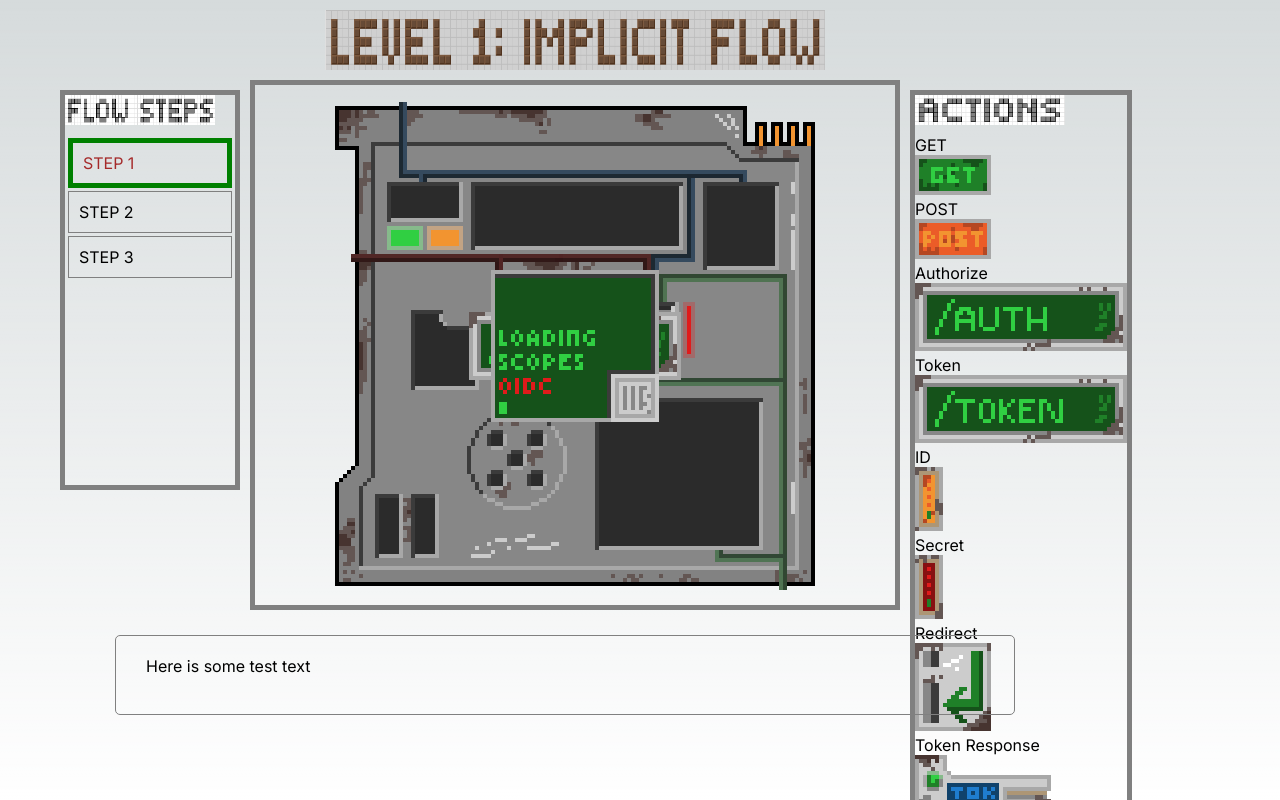
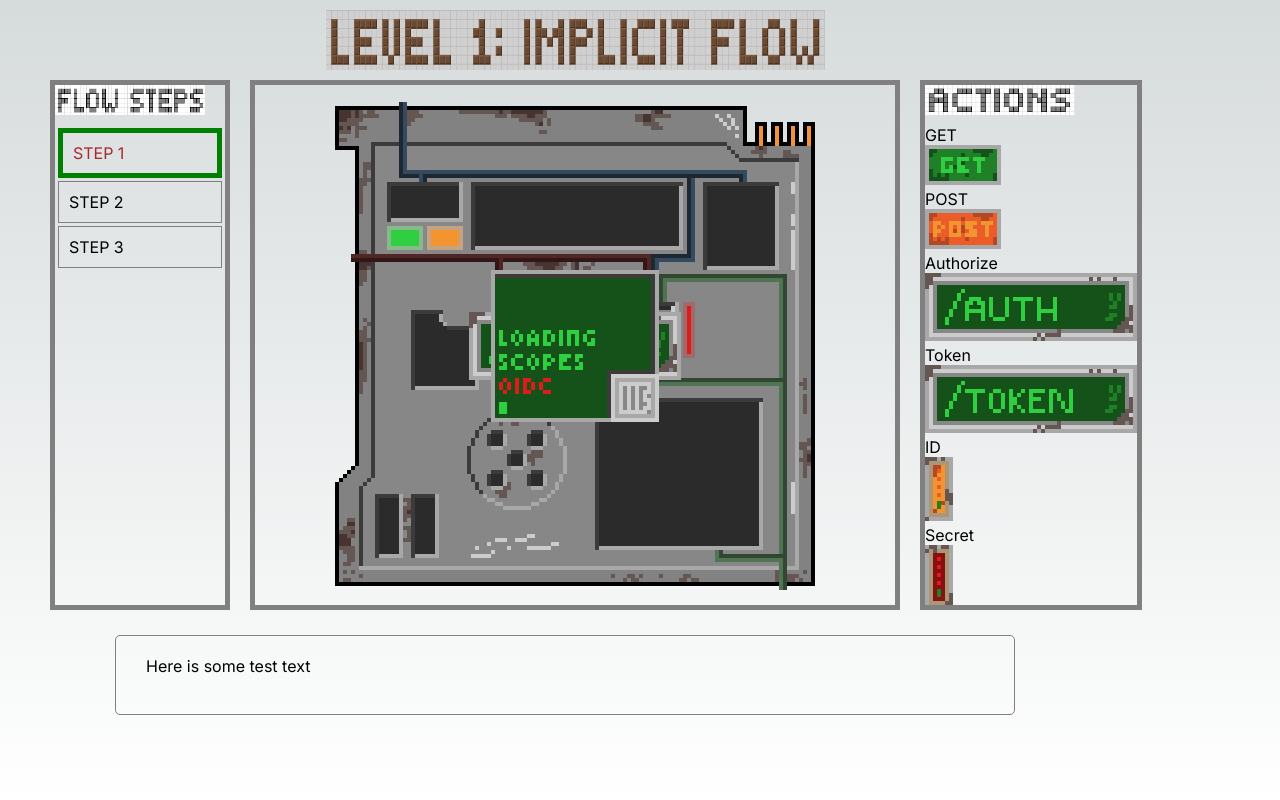
Before and after one commit to mattcobley/oidc-game, a Next.js app: page /game/implicit-flow in a window 1280 px wide. Shown: the top 800 px of the page. Built offline with nearby package versions, Linux system fonts and the light colour scheme.

Commit message:
Update some css

```diff
--- a/src/app/game/game.module.css
+++ b/src/app/game/game.module.css
@@ -43,9 +43,9 @@
 
 .stepslist {
   border: 5px solid grey;
-  height: 400px;
+  height: 530px;
   width: 180px;
-  margin: 10px;
+  margin-right: 10px;
   position: absolute;
   top: 0;
   left: 0;
@@ -81,8 +81,9 @@
 
 .optionslist {
   border: 5px solid grey;
-  min-height: 60vh;
-  margin: 10px;
+  height: 530px;
+  overflow: scroll;
+  margin-left: 20px;
   position: absolute;
   top: 0;
   left: 850px;
```
